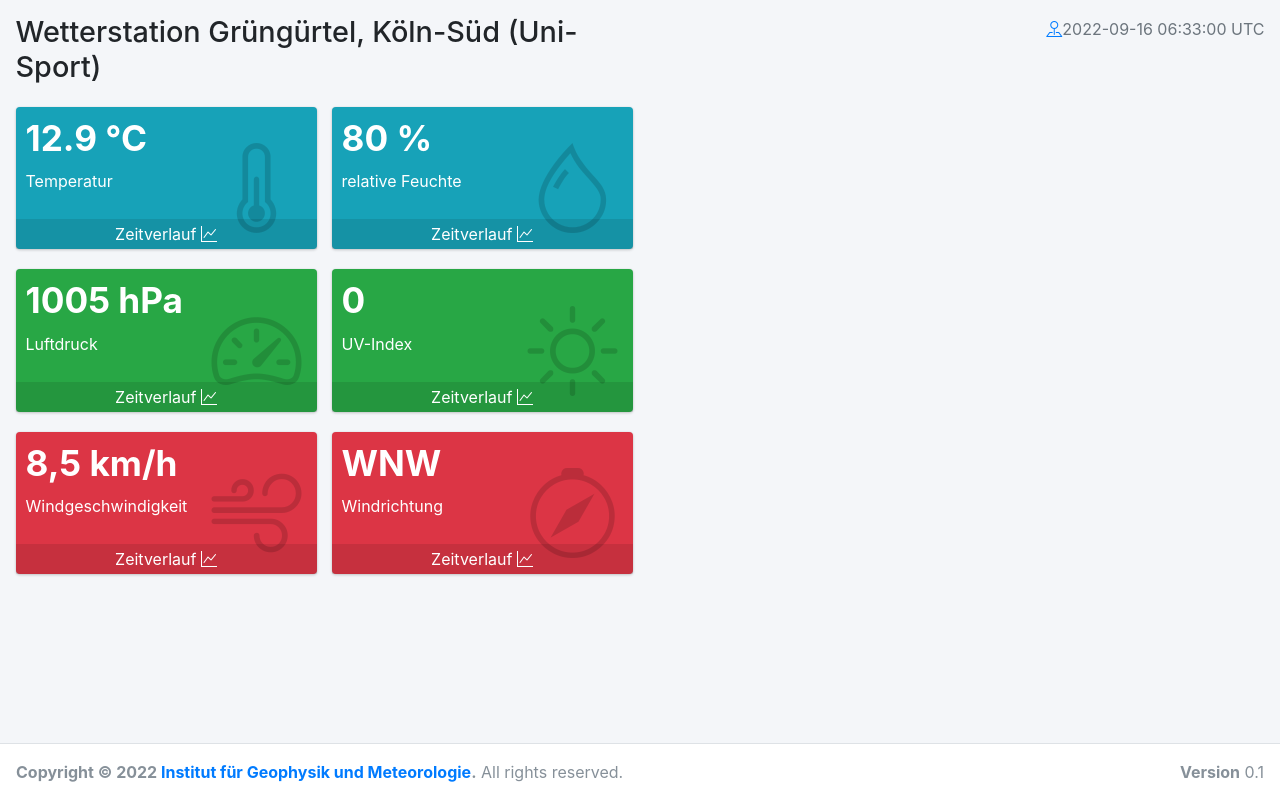
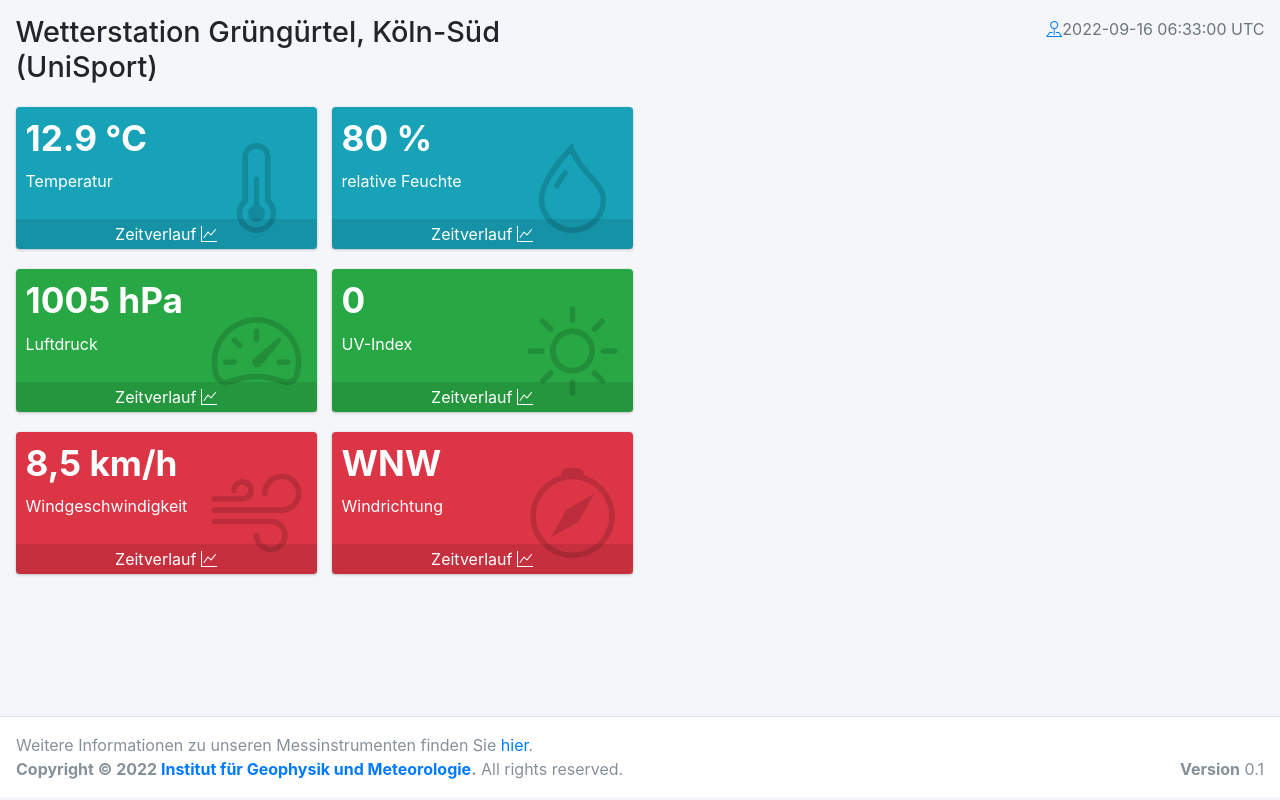
Before and after one commit to igmk/citystationWebDashboard, a plain HTML site: page index.html in a window 1280 px wide. Drawn offline with nearby package versions, Linux system fonts and the light colour scheme.

Commit message:
small changes

```diff
--- a/index.html
+++ b/index.html
@@ -22,7 +22,7 @@
           <div class="container-fluid">
             <div class="row mb-2">
               <div class="col-sm-6">
-                <h1 class="m-0">Wetterstation Grüngürtel, Köln-Süd (Uni-Sport)</h1>
+                <h1 class="m-0">Wetterstation Grüngürtel, Köln-Süd (UniSport)</h1>
               </div>
               <div class="col-sm-6">
                 <ol class="breadcrumb float-sm-right">
@@ -169,7 +169,8 @@
 
 
 
-    <footer class="main-footer" style="bottom: -57px; position:relative; width: 100%;">
+    <footer class="main-footer" style="bottom: -30px; position:relative; width: 100%;">
+	Weitere Informationen zu unseren Messinstrumenten finden Sie <a href="https://obs.meteo.uni-koeln.de/doku.php?id=citystation">hier</a>.</br>
       <strong>Copyright &copy; 2022 <a href="https://geomet.uni-koeln.de/">Institut
           für Geophysik und Meteorologie</a>.</strong>
       All rights reserved.
```
